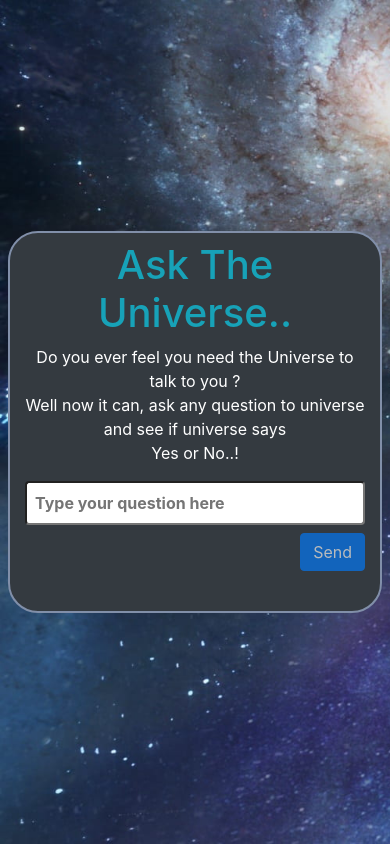
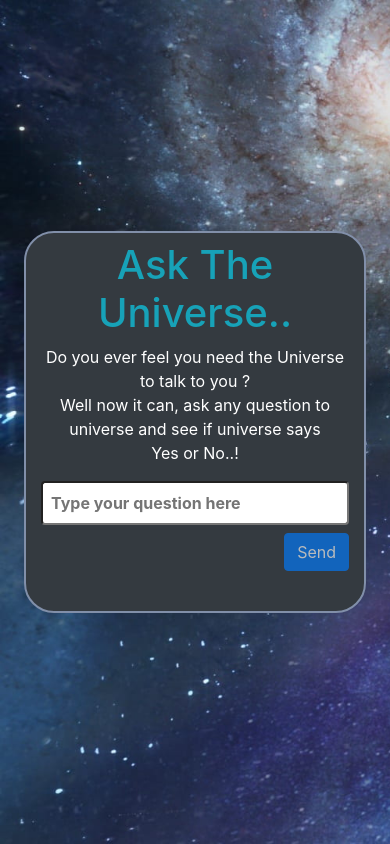
Before and after one commit to singhgursharnbir/askYesOrNo, a React (Create React App) app: page / in a window 390 px wide. Built offline with nearby package versions, Linux system fonts and the light colour scheme.

Commit message:
responsive design 2

```diff
--- a/src/App.js
+++ b/src/App.js
@@ -70,8 +70,8 @@ class App extends React.Component {
             ref={this.mainDiv}
             className={
               this.state.active
-                ? "col-md-10 col-sm-8 m-2 mainBackground  rotationClass"
-                : "col-md-10 col-sm-8 m-2 mainBackground "
+                ? "col-md-10 col-sm-8 m-4 mainBackground  rotationClass"
+                : "col-md-10 col-sm-8 m-4 mainBackground "
             }
           >
             <Header />
```
